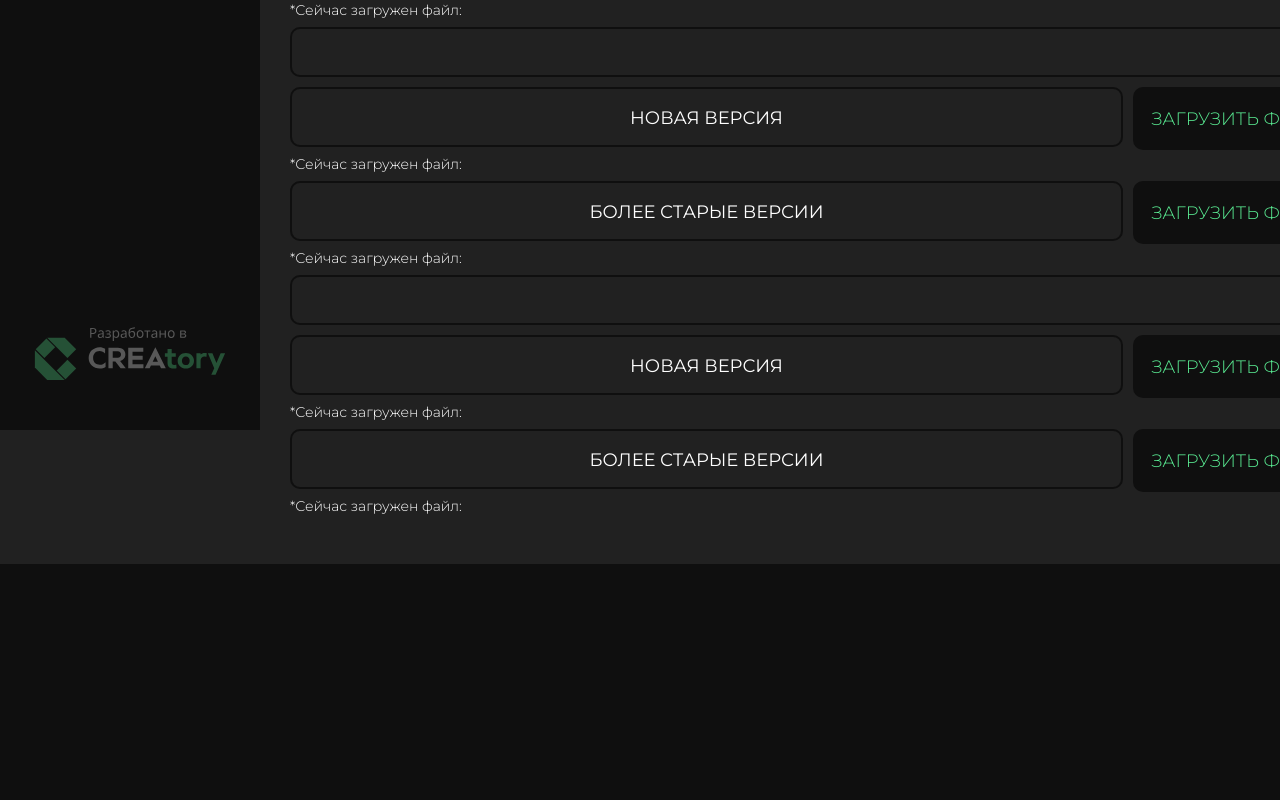
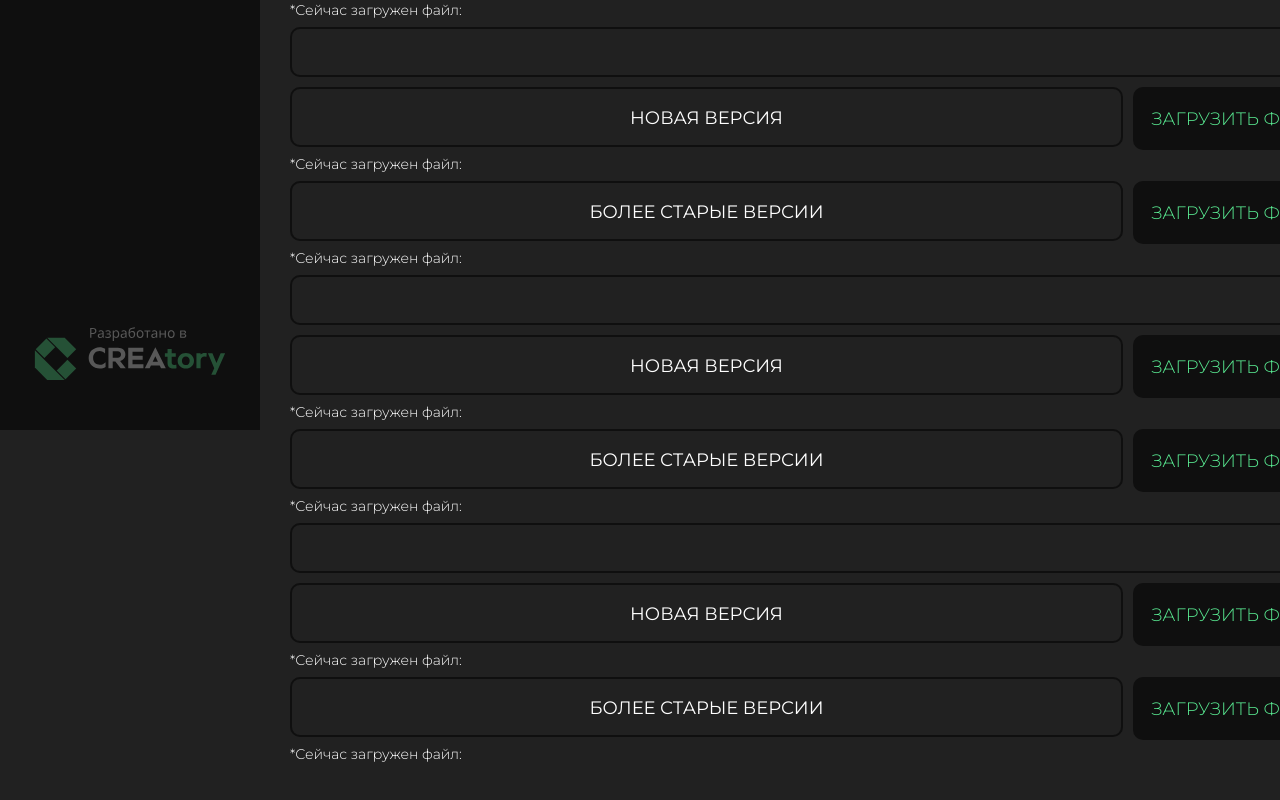
Before and after one commit to Mehrob007/creatory-admin-pp, a Next.js app: page /offer in a window 1280 px wide. Shown: the part 370-1170 px from the top of the page. Before the commit the page ends 934 px from the top, so only its background shows below. Built offline with nearby package versions, Linux system fonts and the light colour scheme; no server answers; sample sign-in values are in the browser's storage; a web font is replaced by a local one.

Commit message:
fix: Add explicit function check for `localStorage.getItem` in API client request interceptor.

```diff
--- a/src/app/offer/page.tsx
+++ b/src/app/offer/page.tsx
@@ -60,7 +60,7 @@ export default function Offer() {
   };
   const onChangeFile = async (
     key: string,
-    e?: React.ChangeEvent<HTMLInputElement>
+    e?: React.ChangeEvent<HTMLInputElement>,
   ): Promise<false | { res: boolean; data: string }> => {
     try {
       const data = new FormData();
@@ -220,6 +220,47 @@ export default function Offer() {
             />
             <InputFile id="offer_file_content_6" onChange={onChangeFile} />
           </main>
+          <Textarea
+            id="offer_content_5"
+            value={data.offer_content_5 as string}
+            onChange={(e) => setData("offer_content_5", e)}
+            errors={errors}
+            styleText={{ fontSize: "18px", height: "50px" }}
+          />
+          <main style={{ gridTemplateColumns: "1fr 207px" }}>
+            <Textarea
+              value={"НОВАЯ ВЕРСИЯ"}
+              edit={false}
+              id="offer_file_content_title_7"
+              onChange={(e) => setData("offer_file_content_title_7", e)}
+              // title="Видео"
+              styleText={{
+                fontSize: "18px",
+                height: "60px",
+                paddingBottom: "10px",
+                paddingTop: "18px",
+              }}
+              textInfo="*Сейчас загружен файл: |#59E991&Прайс-лист на услуги мойки.pdf"
+            />
+            <InputFile id="offer_file_content_7" onChange={onChangeFile} />
+          </main>
+          <main style={{ gridTemplateColumns: "1fr 207px" }}>
+            <Textarea
+              value={"БОЛЕЕ СТАРЫЕ ВЕРСИИ"}
+              edit={false}
+              id="offer_file_content_title_8"
+              onChange={(e) => setData("offer_file_content_title_8", e)}
+              // title="Видео"
+              styleText={{
+                fontSize: "18px",
+                height: "60px",
+                paddingBottom: "10px",
+                paddingTop: "18px",
+              }}
+              textInfo="*Сейчас загружен файл: |#59E991&Прайс-лист на услуги мойки.pdf"
+            />
+            <InputFile id="offer_file_content_8" onChange={onChangeFile} />
+          </main>
         </div>
       </div>
       <button
```
